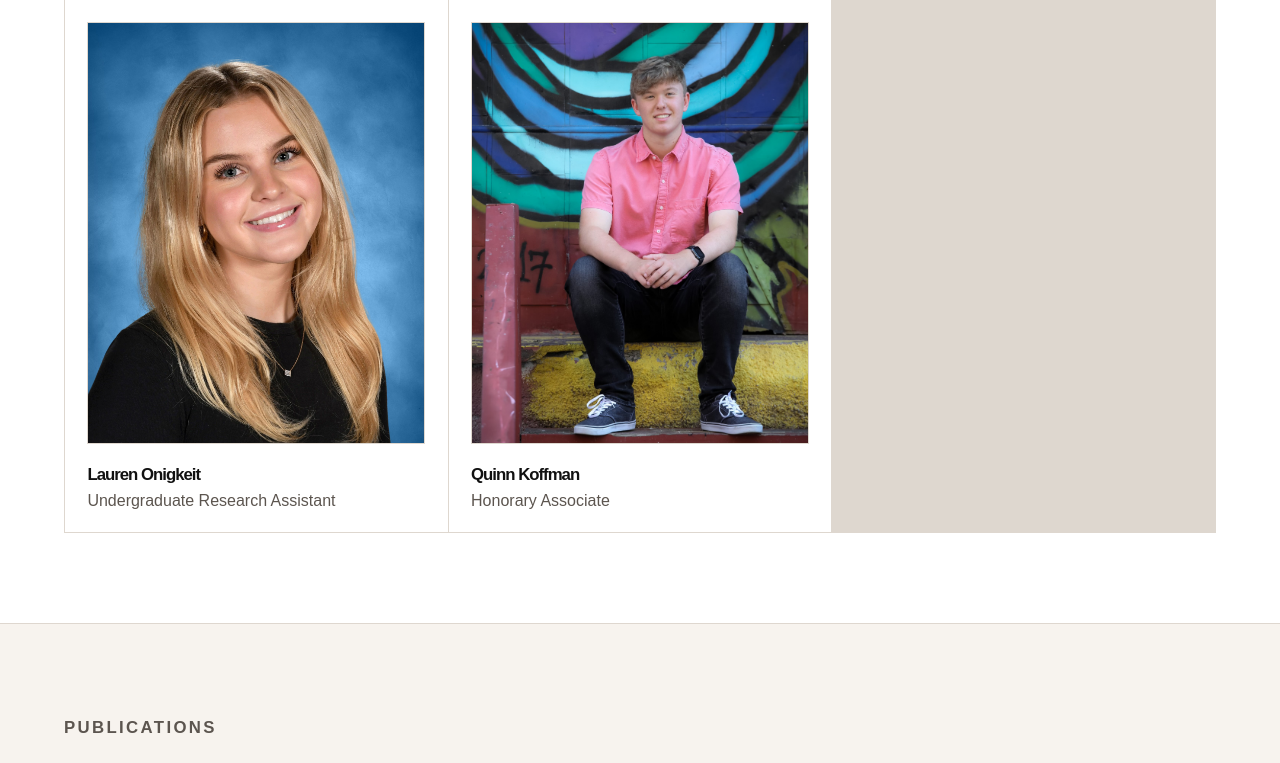
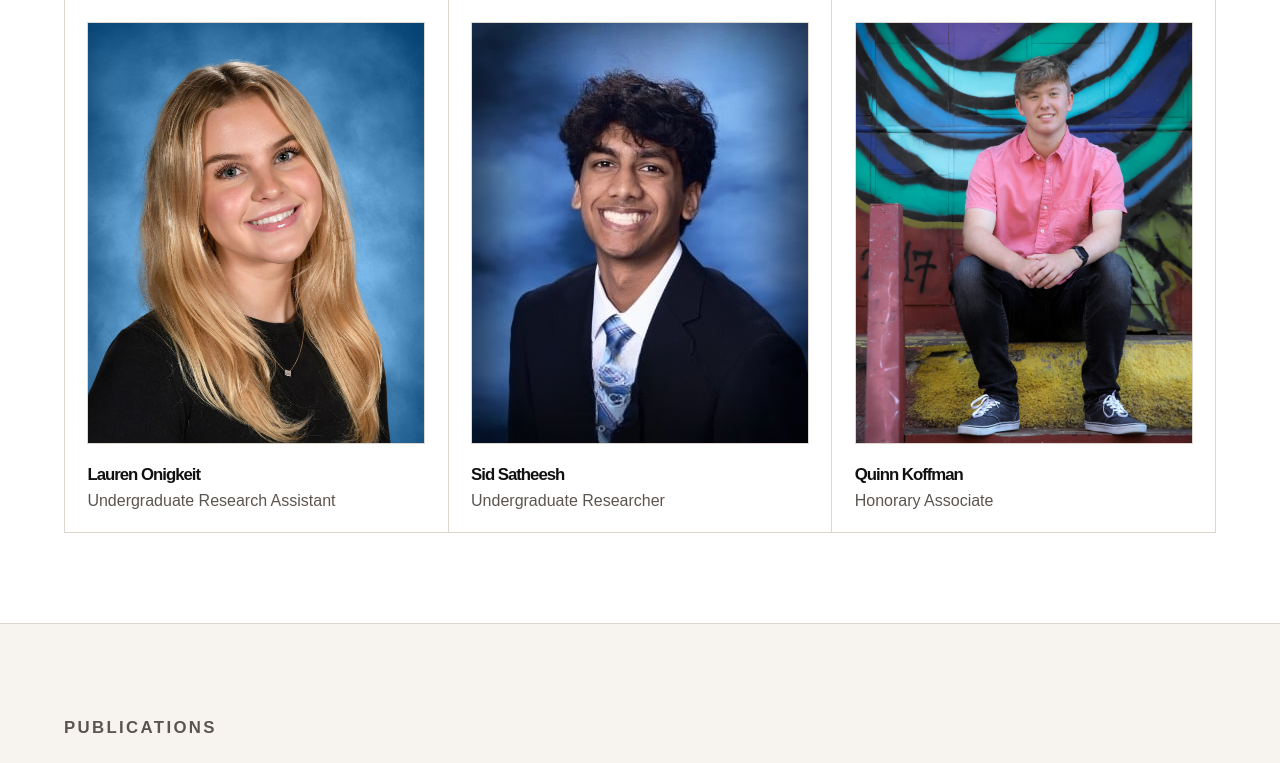
Before and after one commit to liunnorman/webb-lab, a React (Vite) app: page / in a window 1280 px wide. Shown: the part 4369-5132 px from the top of the page. Built offline with nearby package versions, Linux system fonts and the light colour scheme; no server answers.

Commit message:
Add Sid Satheesh to people

```diff
--- a/src/App.jsx
+++ b/src/App.jsx
@@ -12,6 +12,7 @@
 import laurenHeadshot from "./assets/lauren.jpg";
 import irshadHeadshot from "./assets/irshad.png";
 import quinnHeadshot from "./assets/quinn.jpeg";
+import sidHeadshot from "./assets/sid-satheesh.jpeg";
 import DiseasePage from "./pages/DiseasePage";
 import { diseaseList } from "./pages/diseaseData";
 
@@ -90,6 +91,11 @@
   name: "Lauren Onigkeit",
   role: "Undergraduate Research Assistant",
   image: laurenHeadshot
+},
+  {
+  name: "Sid Satheesh",
+  role: "Undergraduate Researcher",
+  image: sidHeadshot
 },
   {
   name: "Quinn Koffman",
```
Also changed, not shown: src/assets/sid-satheesh.jpeg (added).
